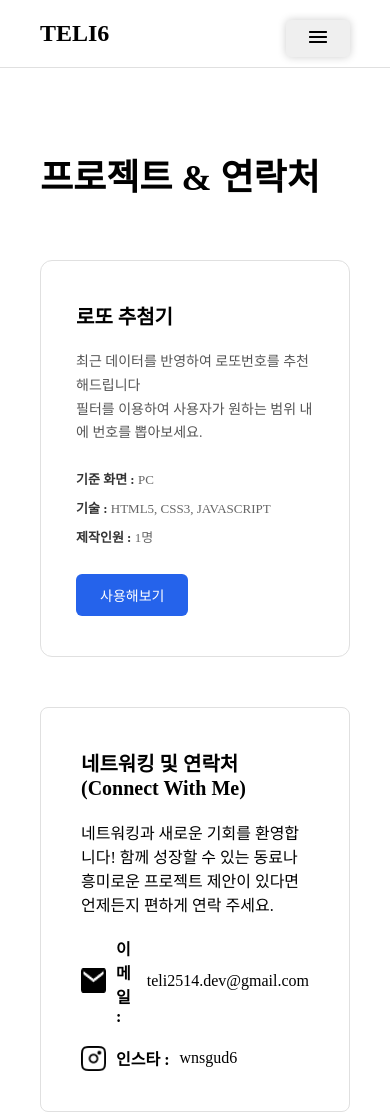
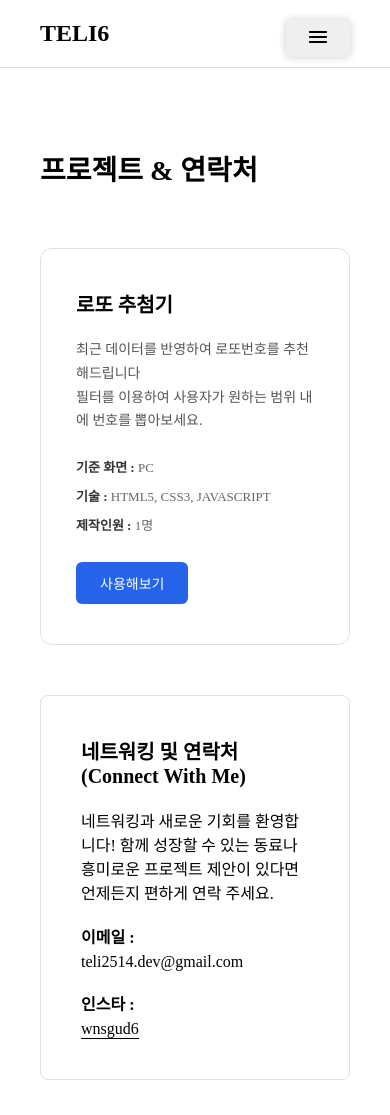
Before and after one commit to TELI6/MyHome, a plain HTML site: page projects.html in a window 390 px wide. Drawn offline with Linux system fonts and the light colour scheme.

Commit message:
Add files via upload

```diff
--- a/css/index.css
+++ b/css/index.css
@@ -132,7 +132,7 @@ nav {
 
 @media screen and (max-width:767px) {
     .main > h1{
-        font-size: 36px;
+        font-size: 32px;
     }
     .main > p{
         font-size: 20px;
--- a/css/intro.css
+++ b/css/intro.css
@@ -123,6 +123,9 @@ nav {
     width: 100%;
 }
 @media screen and (max-width:767px) {
+    .about h1 {
+        font-size: 28px;
+    }
     .profile-card {
         flex-direction: column;
     }
--- a/css/projects.css
+++ b/css/projects.css
@@ -178,7 +178,16 @@ nav {
 .connect h2{
     font-size: 20px;
 }
+.connect a{
+    text-decoration: none;
+    color: black;
+    border-bottom: 1px solid black;
+}
 @media screen and (max-width:767px) {
+    .projects h1 {
+        font-size: 28px;
+    }
+
     .buttons {
         flex-direction: column;
     }
@@ -211,6 +220,17 @@ nav {
     .connect-frame{
         flex-direction: column;
         align-items: start;
+        width: 100%;
         gap:20px;
     }
+    .connect-item > img{
+        display: none;
+    }
+    .connect-item > p{
+        flex-direction: column;
+        align-items: start;
+    }
+    .connect-item, .connect-item > p{
+        gap:5px;
+    }
 }
--- a/css/skills.css
+++ b/css/skills.css
@@ -234,6 +234,9 @@ nav {
     width: 100%;
 }
 @media screen and (max-width:767px) {
+    .skills h1 {
+        font-size: 28px;
+    }
     .skills-content-box {
         flex-direction: column;
     }
--- a/projects.html
+++ b/projects.html
@@ -5,7 +5,6 @@
     <meta name="viewport" content="width=device-width, initial-scale=1.0">
     <title>프로젝트 & 연락처</title>
     <link rel="stylesheet" href="css/projects.css">
-    <script src="javascript/project.js"></script>
     <script src="javascript/nav.js"></script>
 </head>
 <body>
@@ -59,15 +58,11 @@
                     </div>
                     <div class="connect-item">
                         <img src="images/instagram-icon.png">
-                        <p><span class="title">인스타 :</span>wnsgud6</p>
+                        <p><span class="title">인스타 :</span><a href="https://www.instagram.com/wnsgud.6/">wnsgud6</a></p>
                     </div>
                 </div>
             </footer>
         </div>
-
-        <div>
-
-        </div>
     </section>
 </body>
 </html>
```
